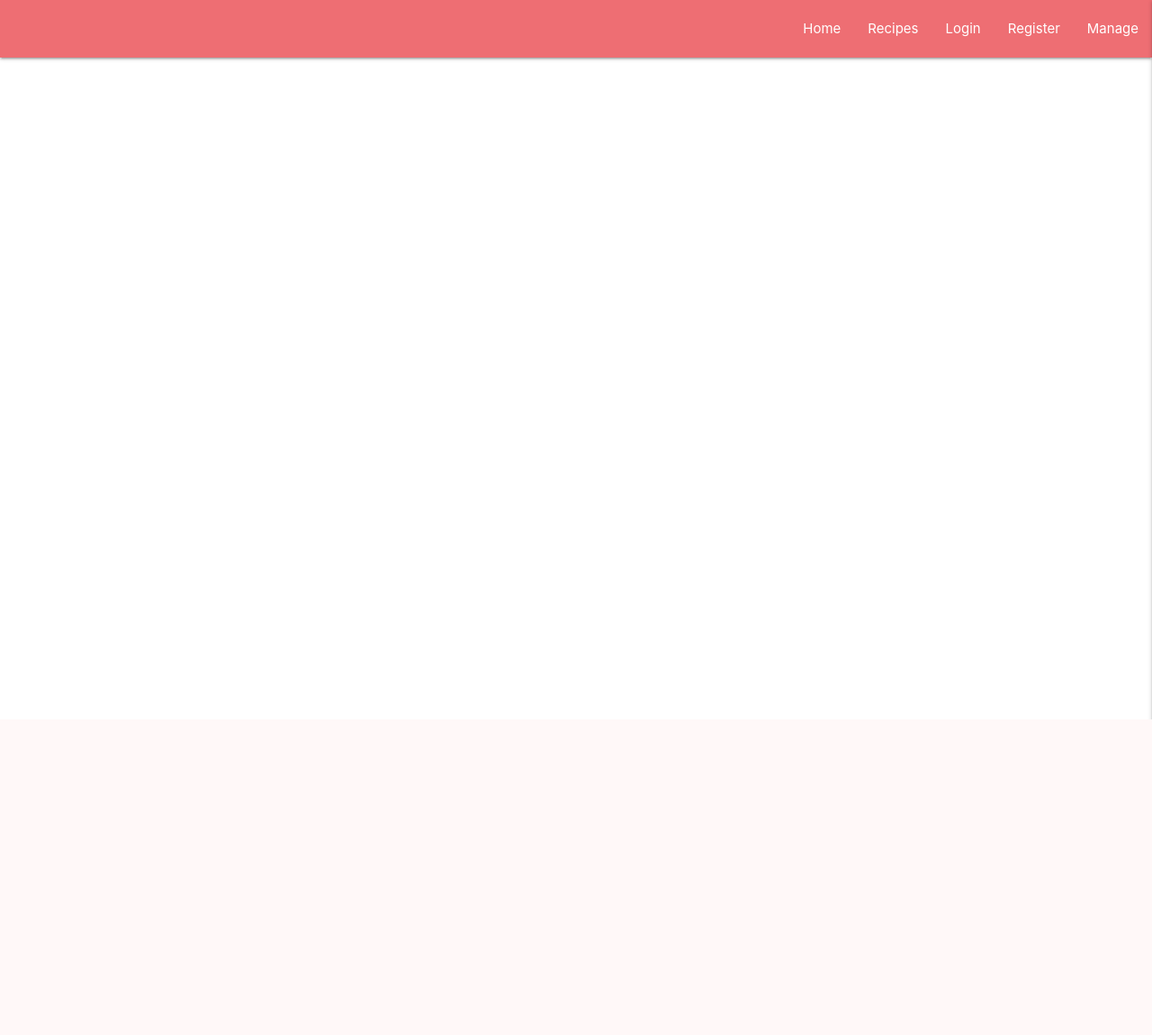
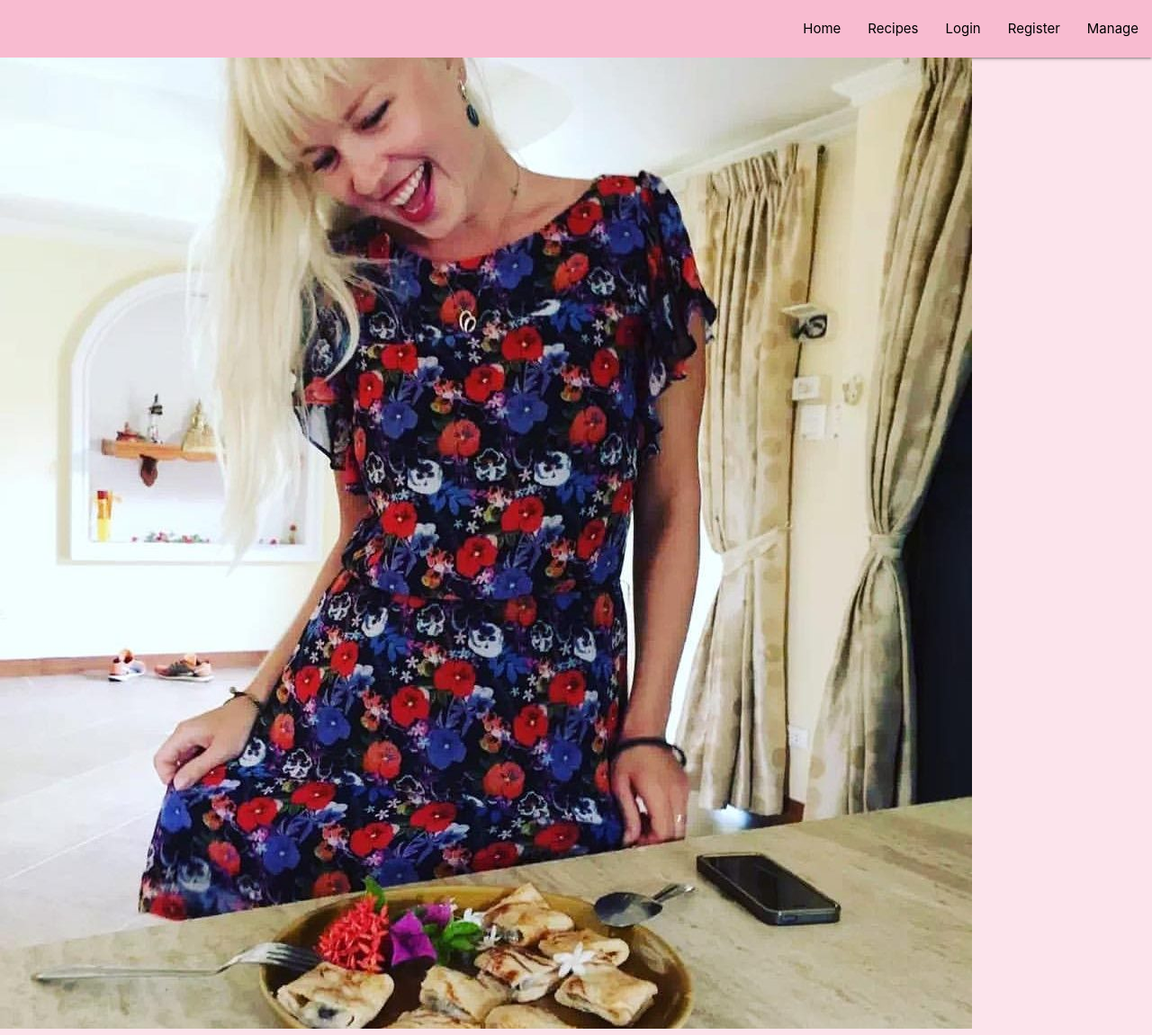
Before and after one commit to coolusername244/recipe-blog, a Flask app: page / in a window 1280 px wide. Shown: the whole page at 90% size. Before the commit the page ends 800 px from the top, so only its background shows below. Run offline with Flask 2, Linux system fonts and the light colour scheme; some libraries are stand-ins or nearby versions.

Commit message:
Linked up index and recipe pages to base

```diff
--- a/static/css/style.css
+++ b/static/css/style.css
@@ -0,0 +1,3 @@
+body {
+    background-color: #fce4ec;
+}
--- a/static/js/script.js
+++ b/static/js/script.js
@@ -1,3 +1,3 @@
   $(document).ready(function(){
-    $('.sidenav').sidenav({edge: "right"});
+    $('.sidenav').sidenav({edge: "top"});
   });
--- a/templates/base.html
+++ b/templates/base.html
@@ -3,12 +3,42 @@
 <head>
     <meta charset="UTF-8">
     <meta name="viewport" content="width=device-width, initial-scale=1.0">
+    <link rel="stylesheet" href="https://cdnjs.cloudflare.com/ajax/libs/font-awesome/5.15.1/css/all.min.css"
+        integrity="sha512-+4zCK9k+qNFUR5X+cKL9EIR+ZOhtIloNl9GIKS57V1MyNsYpYcUrUeQc9vNfzsWfV28IaLL3i96P9sdNyeRssA==" crossorigin="anonymous" />
+    <link rel="stylesheet" href="https://cdnjs.cloudflare.com/ajax/libs/materialize/1.0.0/css/materialize.min.css" type="text/css">
+    <link rel="stylesheet" href="{{ url_for('static', filename='css/style.css') }}" type="text/css">
+    <title>Home | Maria's Favourite Recipes!</title>
     <title>Maria's Favourite Recipes</title>
 </head>
 <body>
+<!-- Nav bar for Desktop -->
+<nav class="pink lighten-4">
+    <div class="nav-wrapper">
+        <a href="#" data-target="mobile-demo" class="sidenav-trigger right"><i class="fas fa-bars"></i></a>
+            <ul class="right hide-on-med-and-down">
+                <li><a class="black-text" href="{{ url_for('index') }}">Home</a></li>
+                <li><a class="black-text" href="{{ url_for('recipes') }}">Recipes</a></li>
+                <li><a class="black-text" href="#">Login</a></li>
+                <li><a class="black-text" href="#">Register</a></li>
+                <li><a class="black-text" href="#">Manage</a></li>
+            </ul>
+    </div>
+</nav>
 
+<!-- Nav bar for Mobile -->
+<ul class="sidenav pink lighten-4" id="mobile-demo">
+    <li><a href="{{ url_for('index') }}">Home</a></li>
+    <li><a href="{{ url_for('recipes') }}">Recipes</a></li>
+    <li><a href="#">Login</a></li>
+    <li><a href="#">Register</a></li>
+    <li><a href="#">Manage</a></li>
+</ul>
     {% block content %}
     {% endblock %}
+<script src="https://code.jquery.com/jquery-3.5.1.min.js"
+    integrity="sha256-9/aliU8dGd2tb6OSsuzixeV4y/faTqgFtohetphbbj0=" crossorigin="anonymous"></script>
+<script src="https://cdnjs.cloudflare.com/ajax/libs/materialize/1.0.0/js/materialize.min.js"></script>
+<script src="{{ url_for('static', filename='js/script.js') }}"></script>
 
 </body>
 </html>
--- a/templates/index.html
+++ b/templates/index.html
@@ -1,42 +1,4 @@
-<!DOCTYPE html>
-<html lang="en">
-<head>
-    <meta charset="UTF-8">
-    <meta name="viewport" content="width=device-width, initial-scale=1.0">
-    <link rel="stylesheet" href="https://cdnjs.cloudflare.com/ajax/libs/font-awesome/5.15.1/css/all.min.css"
-        integrity="sha512-+4zCK9k+qNFUR5X+cKL9EIR+ZOhtIloNl9GIKS57V1MyNsYpYcUrUeQc9vNfzsWfV28IaLL3i96P9sdNyeRssA==" crossorigin="anonymous" />
-    <link rel="stylesheet" href="https://cdnjs.cloudflare.com/ajax/libs/materialize/1.0.0/css/materialize.min.css" type="text/css">
-    <link rel="stylesheet" href="{{ url_for('static', filename='css/style.css') }}" type="text/css">
-    <title>Home | Maria's Favourite Recipes!</title>
-</head>
-<body>
-    <nav>
-        <div class="nav-wrapper">
-            <a href="#" data-target="mobile-demo" class="sidenav-trigger right"><i class="fas fa-bars"></i></a>
-                <ul class="right hide-on-med-and-down">
-                    <li><a href="#">Home</a></li>
-                    <li><a href="#">Recipes</a></li>
-                    <li><a href="#">Login</a></li>
-                    <li><a href="#">Register</a></li>
-                    <li><a href="#">Manage</a></li>
-                </ul>
-        </div>
-    </nav>
-
-    <ul class="sidenav" id="mobile-demo">
-        <li><a href="#">Home</a></li>
-        <li><a href="#">Recipes</a></li>
-        <li><a href="#">Login</a></li>
-        <li><a href="#">Register</a></li>
-        <li><a href="#">Manage</a></li>
-    </ul>
-
-
-
-<script src="https://code.jquery.com/jquery-3.5.1.min.js"
-    integrity="sha256-9/aliU8dGd2tb6OSsuzixeV4y/faTqgFtohetphbbj0=" crossorigin="anonymous"></script>
-<script src="https://cdnjs.cloudflare.com/ajax/libs/materialize/1.0.0/js/materialize.min.js"></script>
-<script src="{{ url_for('static', filename='js/script.js') }}"></script>
-
-</body>
-</html>
+{% extends "base.html" %}
+{% block content %}
+<img src="{{ url_for('static', filename='images/maria-dress.jpg') }}" alt="maria-dress">
+{% endblock %}
```
Also changed, not shown: static/images/maria-dress.jpg (added).
